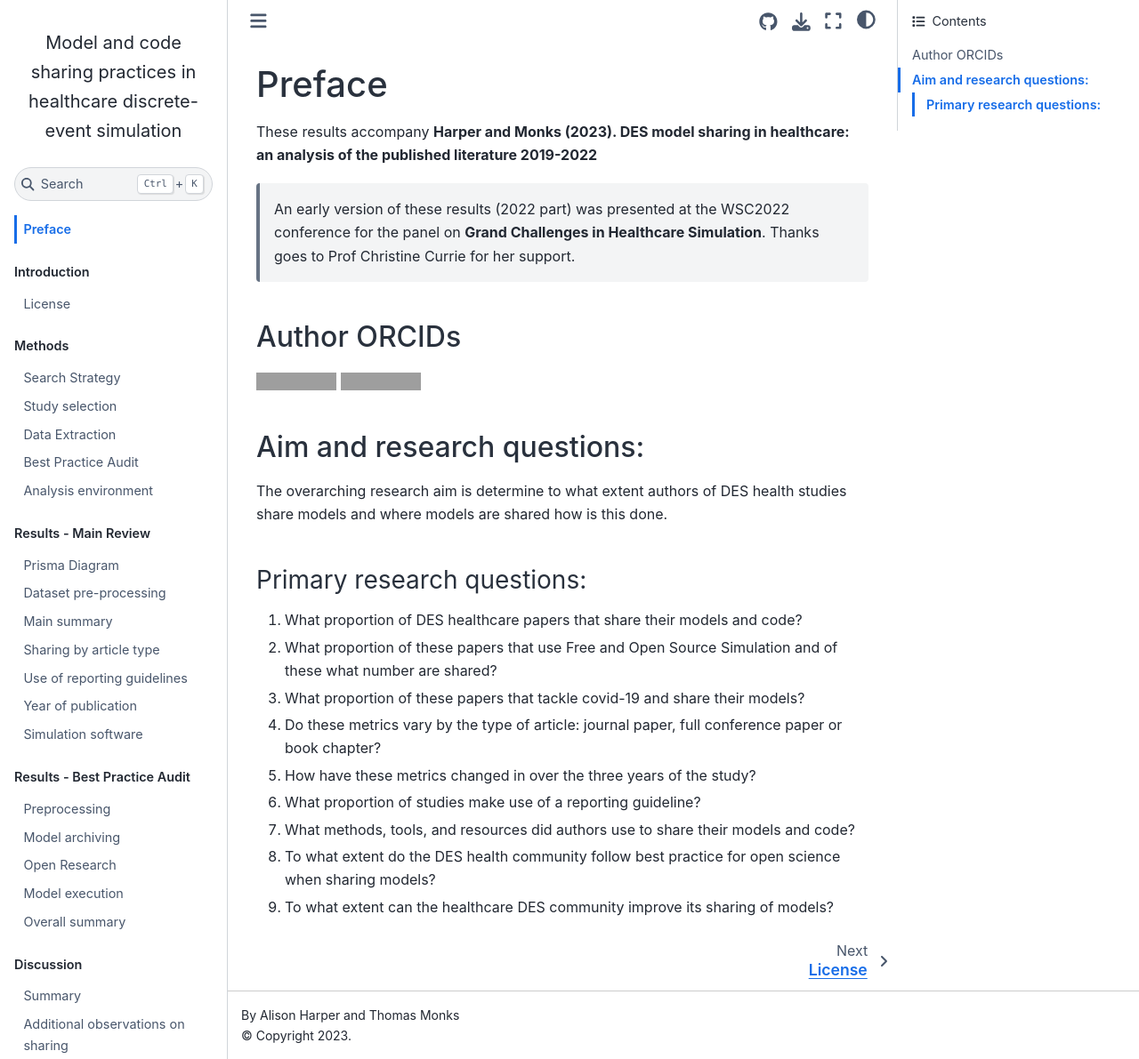
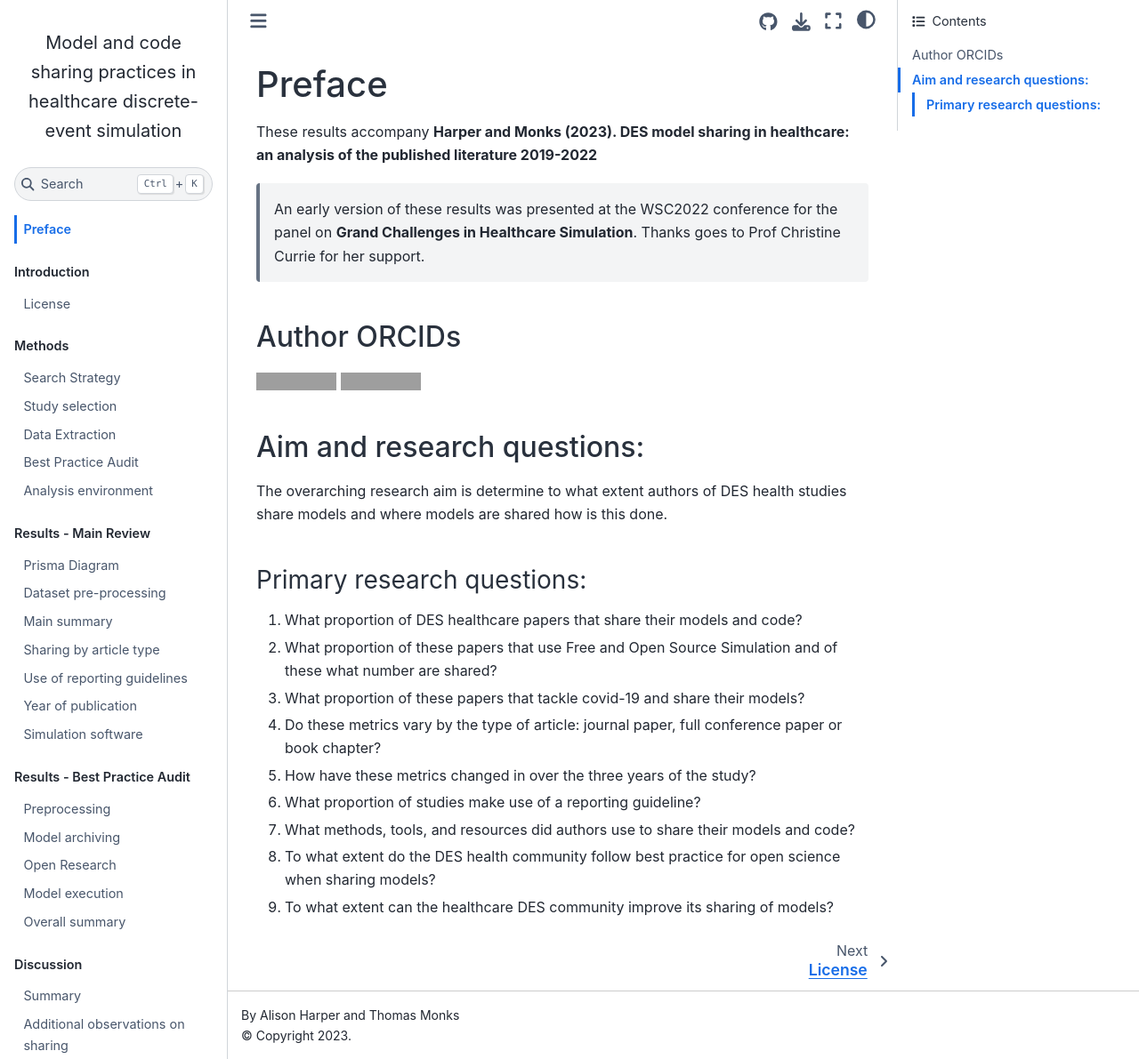
Before and after one commit to TomMonks/des_sharing_lit_review, a Jupyter Book: the page built from content/01_welcome.md, in a window 1280 px wide and 1191 px high. Shown: the whole window at 89% size. Built offline with Jupyter Book 1.0.4 settings and Sphinx 7.4.7 and the Sphinx Book theme 1.1.4, drawn with Linux system fonts in a browser that asks for light colours; grey boxes are pictures that could not be loaded.

Commit message:
INTRO: update to WSC blurb

```diff
--- a/content/01_welcome.md
+++ b/content/01_welcome.md
@@ -2,7 +2,7 @@
 
 These results accompany **Harper and Monks (2023).  DES model sharing in healthcare: an analysis of the published literature 2019-2022**
 
-> An early version of these results (2022 part) was presented at the WSC2022 conference for the panel on **Grand Challenges in Healthcare Simulation**.  Thanks goes to Prof Christine Currie for her support.
+> An early version of these results was presented at the WSC2022 conference for the panel on **Grand Challenges in Healthcare Simulation**.  Thanks goes to Prof Christine Currie for her support.
 
 ## Author ORCIDs
 
```
